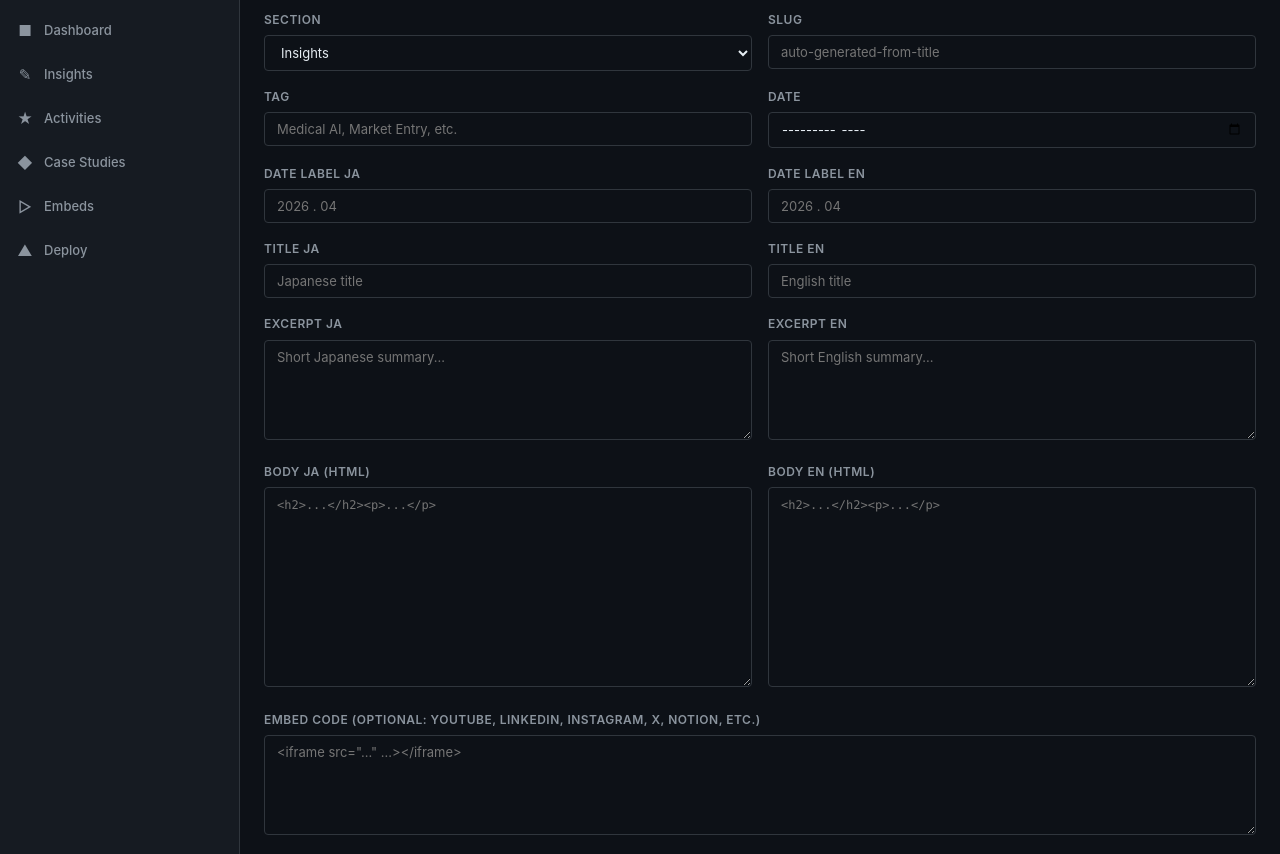
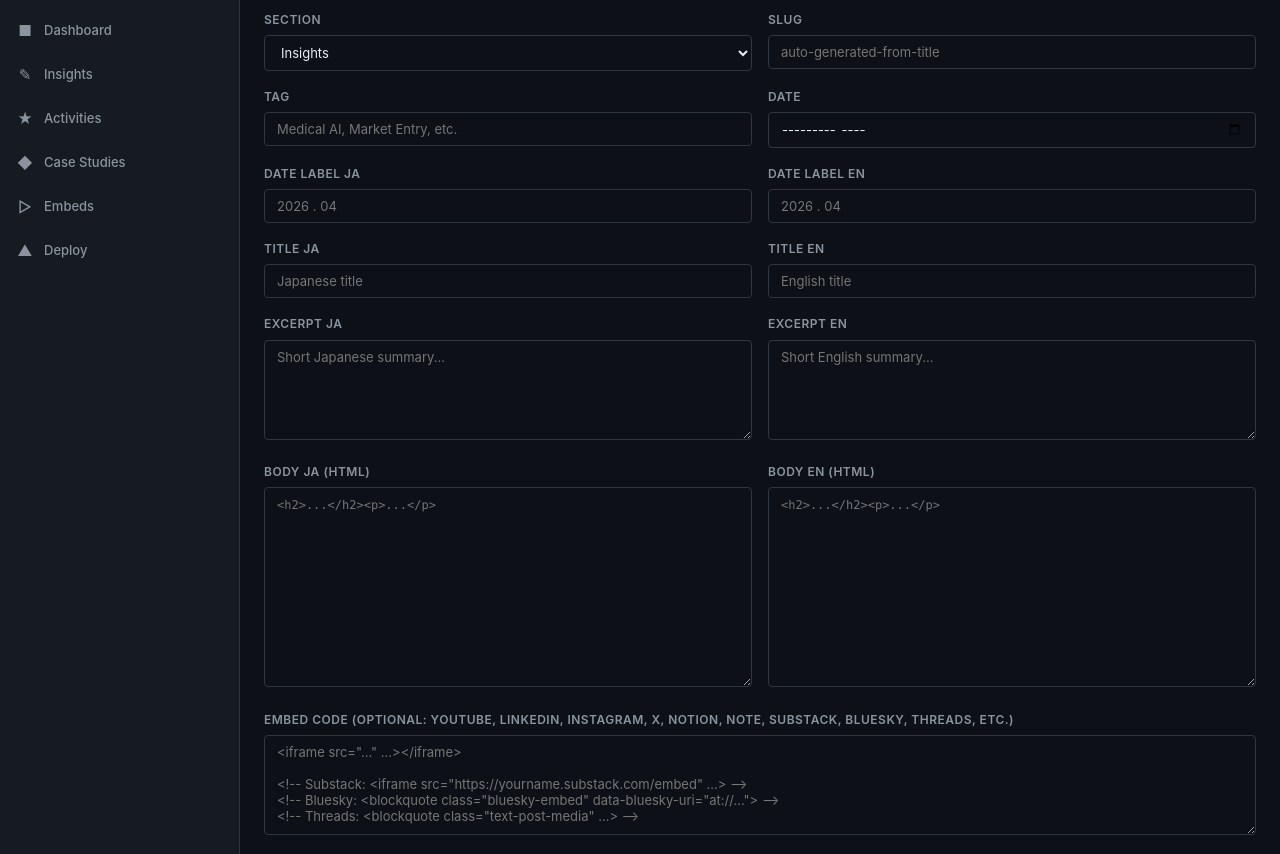
Before and after one commit to rowbeatz/2026_Gloversal_WebSite, a plain HTML site: page admin/frontend/editor.html in a window 1280 px wide. Shown: the part 65-919 px from the top of the page. Drawn offline with Linux system fonts and the light colour scheme; files that its build step writes are made by us from their sources; sample sign-in values are in the browser's storage; files whose address does not match are found by name.

Commit message:
feat(admin): add Substack, Bluesky, Threads embed support
- detectEmbedType recognizes bsky.app / bluesky-embed, threads.net /
  text-post-media, substack.com, and note.com
- Editor label and placeholder updated with usage hints for all 3 platforms

Co-Authored-By: Claude Opus 4.7 (1M context) <noreply@anthropic.com>

```diff
--- a/admin/frontend/editor.html
+++ b/admin/frontend/editor.html
@@ -94,8 +94,8 @@
 
           <!-- Embed -->
           <div class="form-group">
-            <label for="embed">Embed Code (optional: YouTube, LinkedIn, Instagram, X, Notion, etc.)</label>
-            <textarea id="embed" placeholder='<iframe src="..." ...></iframe>'></textarea>
+            <label for="embed">Embed Code (optional: YouTube, LinkedIn, Instagram, X, Notion, note, Substack, Bluesky, Threads, etc.)</label>
+            <textarea id="embed" placeholder='<iframe src="..." ...></iframe>&#10;&#10;<!-- Substack: <iframe src="https://yourname.substack.com/embed" ...> -->&#10;<!-- Bluesky: <blockquote class="bluesky-embed" data-bluesky-uri="at://..."> -->&#10;<!-- Threads: <blockquote class="text-post-media" ...> -->'></textarea>
           </div>
 
           <div class="form-group">
```
Also changed, not shown: admin/frontend/embeds.html (+5 -1 lines).
